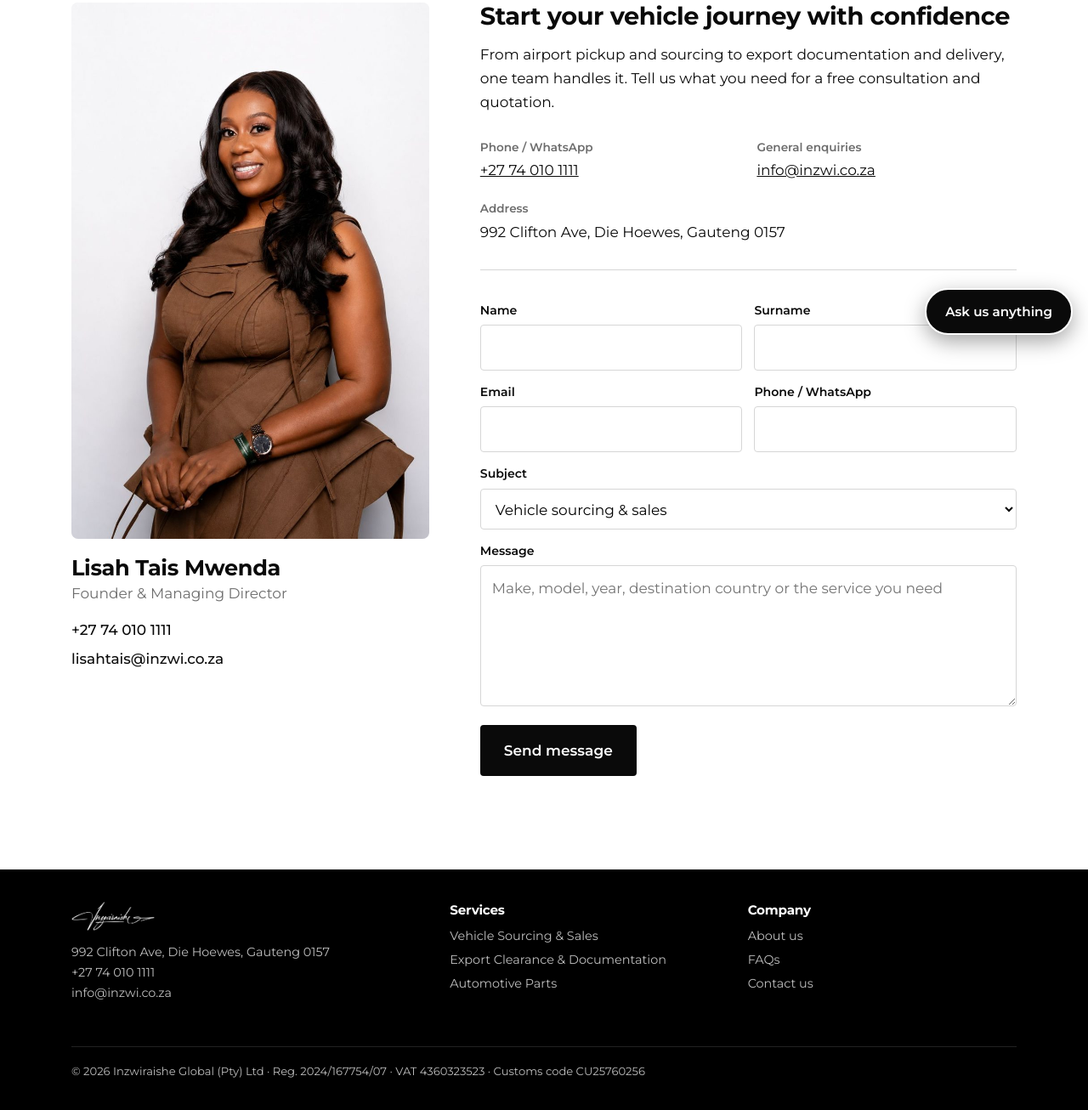
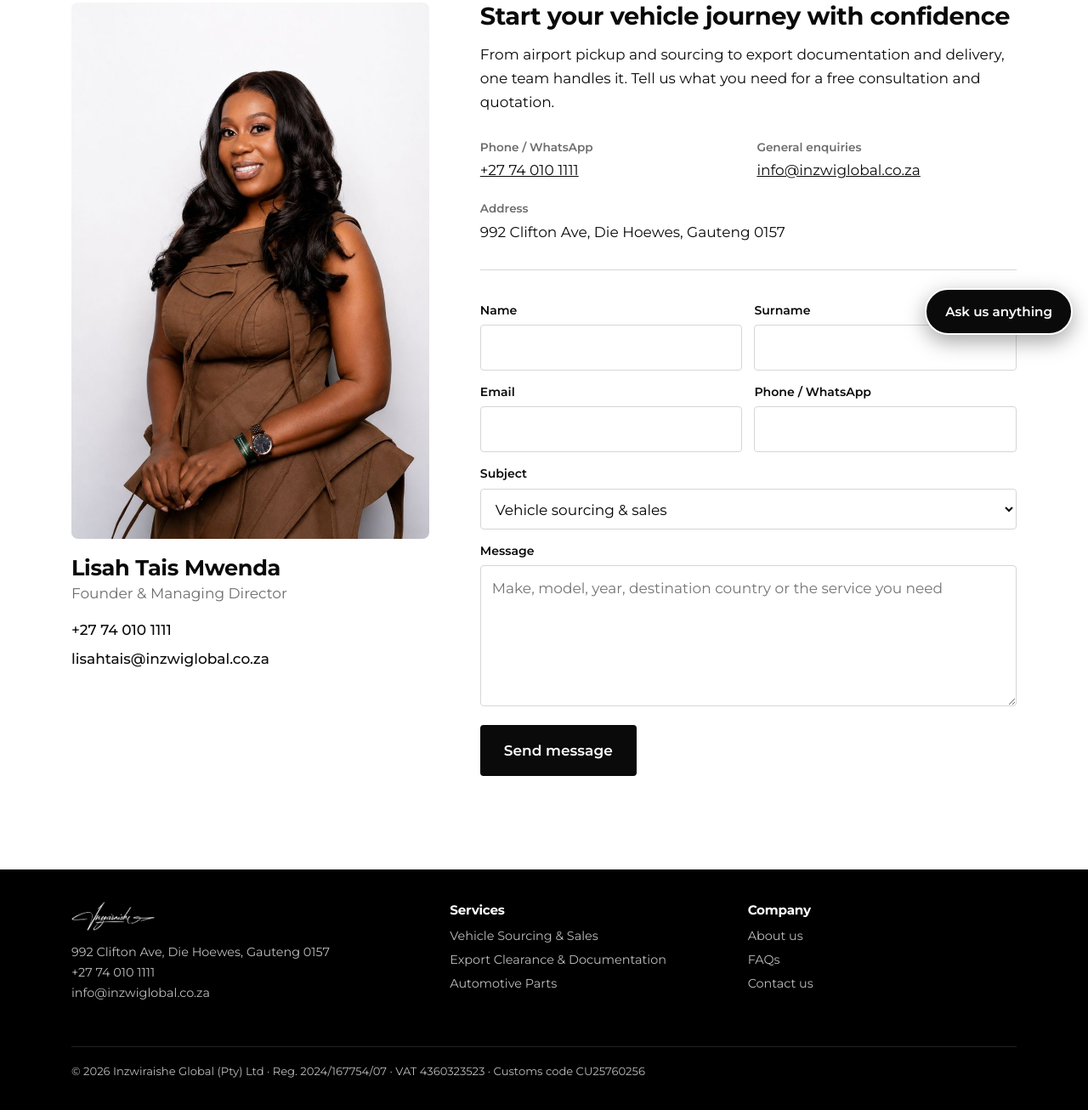
Before and after one commit to Eneri-Design/inzwi-golbal-website-review, a plain HTML site: page contact-us/index.html in a window 1280 px wide. Shown: the part 388-1694 px from the top of the page at 85% size. Drawn offline with Linux system fonts and the light colour scheme.

Commit message:
Update index.html

```diff
--- a/contact-us/index.html
+++ b/contact-us/index.html
@@ -25,9 +25,9 @@
 <main id="top">
 <div class="ph"><div class="w"><p class="crumb"><a href="../">Home</a> / Contact us</p><h1>Contact us</h1><p class="lead">Call, WhatsApp, email or send us a message for a free consultation and quotation.</p></div></div><div class="page" style="padding-top:60px"><div class="w"><div class="contactg">
 <aside class="dir"><img src="../img/lisah.jpg" alt="Lisah Tais Mwenda, Founder and Managing Director of Inzwi Global" width="799" height="1200" ><h2>Lisah Tais Mwenda</h2><p class="t">Founder &amp; Managing Director</p>
-<a href="tel:+27740101111">+27 74 010 1111</a><a href="mailto:lisahtais@inzwi.co.za">lisahtais@inzwi.co.za</a></aside>
+<a href="tel:+27740101111">+27 74 010 1111</a><a href="mailto:lisahtais@inzwiglobal.co.za">lisahtais@inzwiglobal.co.za</a></aside>
 <div><h2 style="font-size:1.8rem">Start your vehicle journey with confidence</h2><p style="margin-bottom:28px;max-width:60ch">From airport pickup and sourcing to export documentation and delivery, one team handles it. Tell us what you need for a free consultation and quotation.</p>
-<div class="info"><div><b>Phone / WhatsApp</b><a href="tel:+27740101111">+27 74 010 1111</a></div><div><b>General enquiries</b><a href="mailto:info@inzwi.co.za">info@inzwi.co.za</a></div><div style="grid-column:1/-1"><b>Address</b>992 Clifton Ave, Die Hoewes, Gauteng 0157</div></div>
+<div class="info"><div><b>Phone / WhatsApp</b><a href="tel:+27740101111">+27 74 010 1111</a></div><div><b>General enquiries</b><a href="mailto:info@inzwiglobal.co.za">info@inzwiglobal.co.za</a></div><div style="grid-column:1/-1"><b>Address</b>992 Clifton Ave, Die Hoewes, Gauteng 0157</div></div>
 <form id="cf"><div><label for="n">Name</label><input id="n" required></div><div><label for="s">Surname</label><input id="s" required></div>
 <div><label for="e">Email</label><input id="e" type="email" required></div><div><label for="p">Phone / WhatsApp</label><input id="p" type="tel" required></div>
 <div class="f"><label for="sb">Subject</label><select id="sb"><option>Vehicle sourcing & sales</option><option>Export & clearance documentation</option><option>Automotive parts</option><option>Vehicle delivery & logistics</option></select></div>
@@ -35,7 +35,7 @@
 <input id="hp" name="_honey" tabindex="-1" autocomplete="off" style="display:none" aria-hidden="true"><div class="f"><button class="btn" type="submit">Send message</button><p id="st" role="status" style="margin-top:14px;font-weight:500"></p></div></form></div>
 </div></div></div>
 </main>
-<footer><div class="w"><div class="fg"><div><img class="l" src="../img/logo-light.png" alt="Inzwiraishe Global" width="900" height="313"><p style="margin-top:14px">992 Clifton Ave, Die Hoewes, Gauteng 0157<br><a href="tel:+27740101111" style="display:inline">+27 74 010 1111</a><br><a href="mailto:info@inzwi.co.za" style="display:inline">info@inzwi.co.za</a></p></div>
+<footer><div class="w"><div class="fg"><div><img class="l" src="../img/logo-light.png" alt="Inzwiraishe Global" width="900" height="313"><p style="margin-top:14px">992 Clifton Ave, Die Hoewes, Gauteng 0157<br><a href="tel:+27740101111" style="display:inline">+27 74 010 1111</a><br><a href="mailto:info@inzwiglobal.co.za" style="display:inline">info@inzwiglobal.co.za</a></p></div>
 <div><h3>Services</h3><a href="../vehicle-exports/">Vehicle Sourcing & Sales</a><a href="../vehicle-clearance-documentation/">Export Clearance & Documentation</a><a href="../automotive-parts/">Automotive Parts</a></div>
 <div><h3>Company</h3><a href="../about-us/">About us</a><a href="../faqs/">FAQs</a><a href="../contact-us/">Contact us</a></div></div>
 <p class="sm">© 2026 Inzwiraishe Global (Pty) Ltd · Reg. 2024/167754/07 · VAT 4360323523 · Customs code CU25760256</p></div></footer>
```
